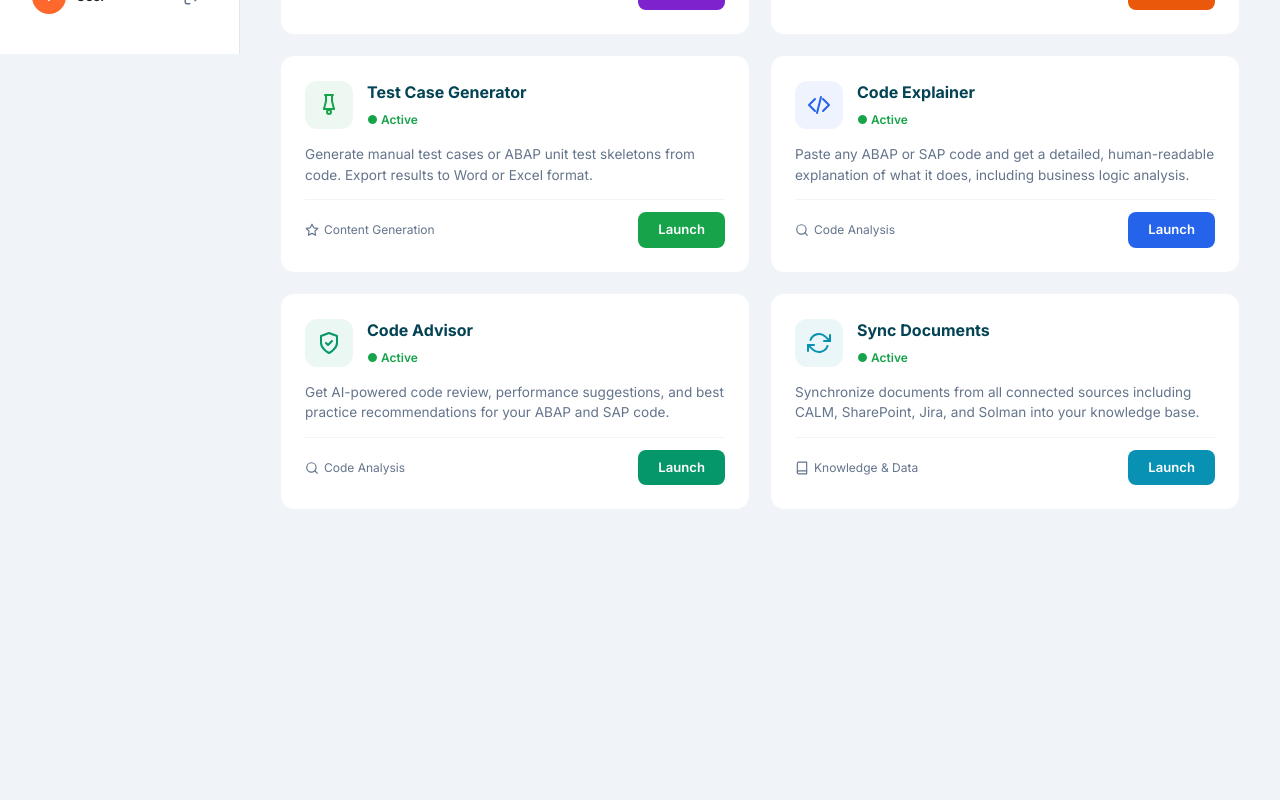
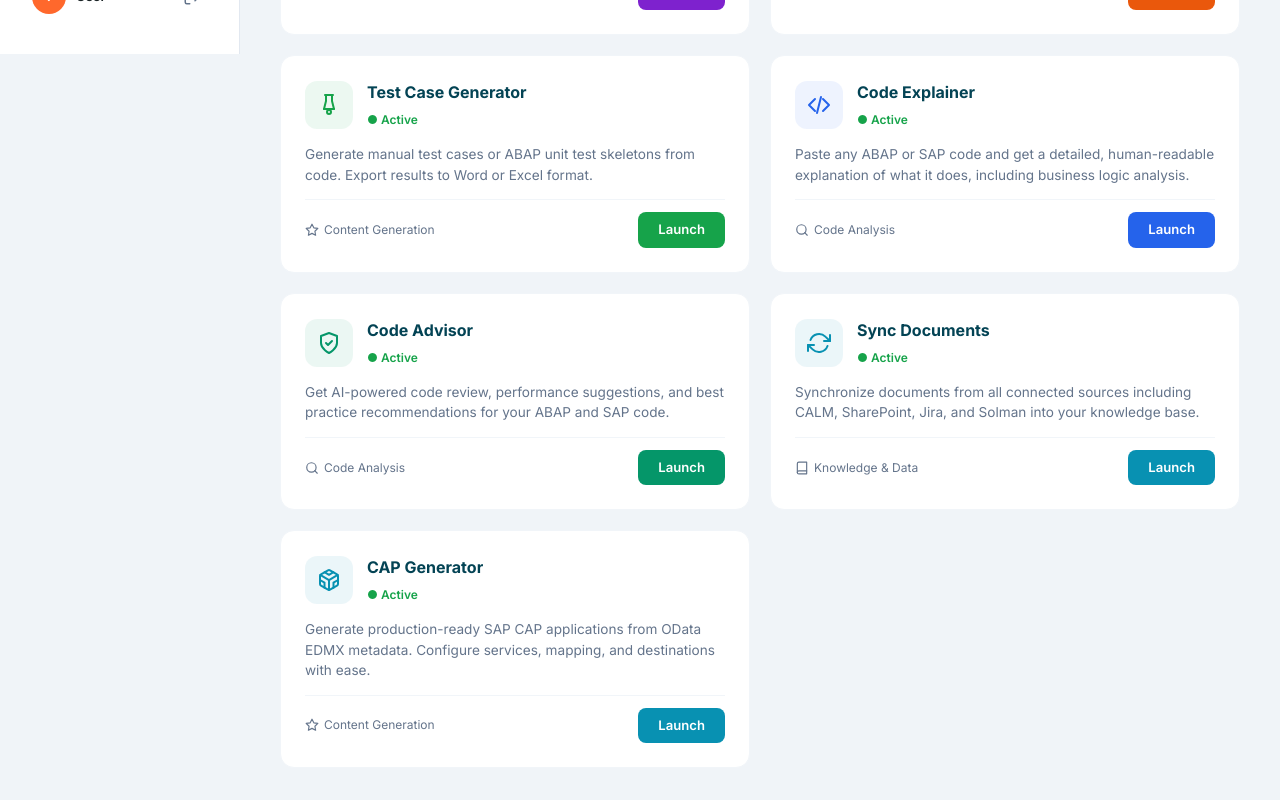
Before and after one commit to vishnuvryeruva/mygo-ai-ecosystem, a Next.js app in the folder web-app/: page /agents in a window 1280 px wide. Shown: the part 746-1546 px from the top of the page. Before the commit the page ends 1288 px from the top, so only its background shows below. Built offline with nearby package versions, Linux system fonts and the light colour scheme.

Commit message:
Agent Builder added

```diff
--- a/web-app/app/(authenticated)/layout.tsx
+++ b/web-app/app/(authenticated)/layout.tsx
@@ -15,6 +15,7 @@ import CodeAdvisorModal from '@/components/modals/CodeAdvisorModal'
 import SettingsModal from '@/components/modals/SettingsModal'
 import SyncSourceModal from '@/components/modals/SyncSourceModal'
 import FileUploadModal from '@/components/modals/FileUploadModal'
+import CapPromptGeneratorModal from '@/components/modals/CapPromptGeneratorModal'
 
 export default function AuthenticatedLayout({
     children,
@@ -34,6 +35,8 @@ export default function AuthenticatedLayout({
     // Sync Source modal state
     const [syncSourceModalOpen, setSyncSourceModalOpen] = useState(false)
     const [preSelectedSourceId, setPreSelectedSourceId] = useState<string | null>(null)
+    // Prompt Studio modal initial data
+    const [promptStudioData, setPromptStudioData] = useState<{ prompt: string; language: string; task?: string } | null>(null)
 
     // Read user name from localStorage
     useEffect(() => {
@@ -108,6 +111,23 @@ export default function AuthenticatedLayout({
         return () => window.removeEventListener('sync-source-open', handler)
     }, [])
 
+    // Listen for prompt-studio-open events
+    useEffect(() => {
+        const handler = (e: Event) => {
+            const detail = (e as CustomEvent).detail
+            if (detail?.prompt !== undefined) {
+                setPromptStudioData({
+                    prompt: detail.prompt,
+                    language: detail.language || 'ABAP',
+                    task: detail.task
+                })
+                setActiveModal('prompt-generator')
+            }
+        }
+        window.addEventListener('prompt-studio-open', handler)
+        return () => window.removeEventListener('prompt-studio-open', handler)
+    }, [])
+
     const handleQuickAction = (actionId: string) => {
         // Ask Yoda opens the chatbot widget
         if (actionId === 'ask-yoda') {
@@ -125,6 +145,7 @@ export default function AuthenticatedLayout({
     const closeModal = () => {
         setActiveModal(null)
         setCodeAdvisorData(null)
+        setPromptStudioData(null)
     }
 
     const closeSyncSourceModal = () => {
@@ -194,7 +215,14 @@ export default function AuthenticatedLayout({
                 />
             )}
             {activeModal === 'spec-assistant' && <SpecAssistantModal onClose={closeModal} />}
-            {activeModal === 'prompt-generator' && <PromptGeneratorModal onClose={closeModal} />}
+            {activeModal === 'prompt-generator' && (
+                <PromptGeneratorModal
+                    onClose={closeModal}
+                    initialPrompt={promptStudioData?.prompt}
+                    initialLanguage={promptStudioData?.language}
+                    initialTask={promptStudioData?.task}
+                />
+            )}
             {activeModal === 'explain-code' && <ExplainCodeModal onClose={closeModal} />}
             {activeModal === 'test-case-generator' && <TestCaseGeneratorModal onClose={closeModal} />}
             {activeModal === 'document-upload' && <FileUploadModal onClose={closeModal} />}
@@ -206,6 +234,12 @@ export default function AuthenticatedLayout({
                 />
             )}
             {activeModal === 'settings' && <SettingsModal onClose={closeModal} />}
+            {activeModal === 'cap-generator' && (
+                <CapPromptGeneratorModal
+                    isOpen={activeModal === 'cap-generator'}
+                    onClose={closeModal}
+                />
+            )}
 
             {/* Sync Source Modal */}
             {syncSourceModalOpen && (
--- a/web-app/components/modals/PromptGeneratorModal.tsx
+++ b/web-app/components/modals/PromptGeneratorModal.tsx
@@ -7,21 +7,26 @@ import AppModal from './AppModal'
 
 interface PromptGeneratorModalProps {
   onClose: () => void
+  initialPrompt?: string
+  initialLanguage?: string
+  initialTask?: string
 }
 
 type Step = 'describe' | 'refine' | 'code'
 
-export default function PromptGeneratorModal({ onClose }: PromptGeneratorModalProps) {
-  const [language, setLanguage] = useState('ABAP')
-  const [taskDescription, setTaskDescription] = useState('')
+export default function PromptGeneratorModal({ onClose, initialPrompt, initialLanguage, initialTask }: PromptGeneratorModalProps) {
+  const [language, setLanguage] = useState(initialLanguage || 'ABAP')
+  const [taskDescription, setTaskDescription] = useState(initialTask || '')
   // const [context, setContext] = useState('')
-  const [prompt, setPrompt] = useState('')
+  const [prompt, setPrompt] = useState(initialPrompt || '')
   const [loading, setLoading] = useState(false)
-  const [currentStep, setCurrentStep] = useState<Step>('describe')
+  const [currentStep, setCurrentStep] = useState<Step>(initialPrompt ? 'refine' : 'describe')
 
   // Conversational refinement state
   const [refinementInput, setRefinementInput] = useState('')
-  const [chatHistory, setChatHistory] = useState<{ role: 'user' | 'assistant', content: string }[]>([])
+  const [chatHistory, setChatHistory] = useState<{ role: 'user' | 'assistant', content: string }[]>(
+    initialPrompt ? [{ role: 'assistant', content: initialPrompt }] : []
+  )
   const chatEndRef = useRef<HTMLDivElement>(null)
 
   // Auto-scroll to bottom when chat history updates
--- a/web-app/components/pages/AgentBuilderPage.tsx
+++ b/web-app/components/pages/AgentBuilderPage.tsx
@@ -134,6 +134,24 @@ const agents: Agent[] = [
         icon: agentIcons['sync-documents']('#0891b2'),
         color: '#0891b2',
         category: 'knowledge',
+        status: 'active',
+    },
+    {
+        id: 'cap-generator',
+        name: 'CAP Generator',
+        description: 'Generate production-ready SAP CAP applications from OData EDMX metadata. Configure services, mapping, and destinations with ease.',
+        icon: (
+            <svg width="24" height="24" viewBox="0 0 24 24" fill="none" stroke="currentColor" strokeWidth="2" strokeLinecap="round" strokeLinejoin="round">
+                <path d="M21 16V8a2 2 0 00-1-1.73l-7-4a2 2 0 00-2 0l-7 4A2 2 0 003 8v8a2 2 0 001 1.73l7 4a2 2 0 002 0l7-4A2 2 0 0021 16z" />
+                <polyline points="7.5 4.21 12 6.81 16.5 4.21" />
+                <polyline points="7.5 19.79 7.5 14.6 3 12" />
+                <polyline points="21 12 16.5 14.6 16.5 19.79" />
+                <polyline points="3.27 6.96 12 12.01 20.73 6.96" />
+                <line x1="12" y1="22.08" x2="12" y2="12" />
+            </svg>
+        ),
+        color: '#0891b2',
+        category: 'generation',
         status: 'active',
     },
 ]
```
Also changed, not shown: 1 other file (tests, documents, lock files or other folders).
